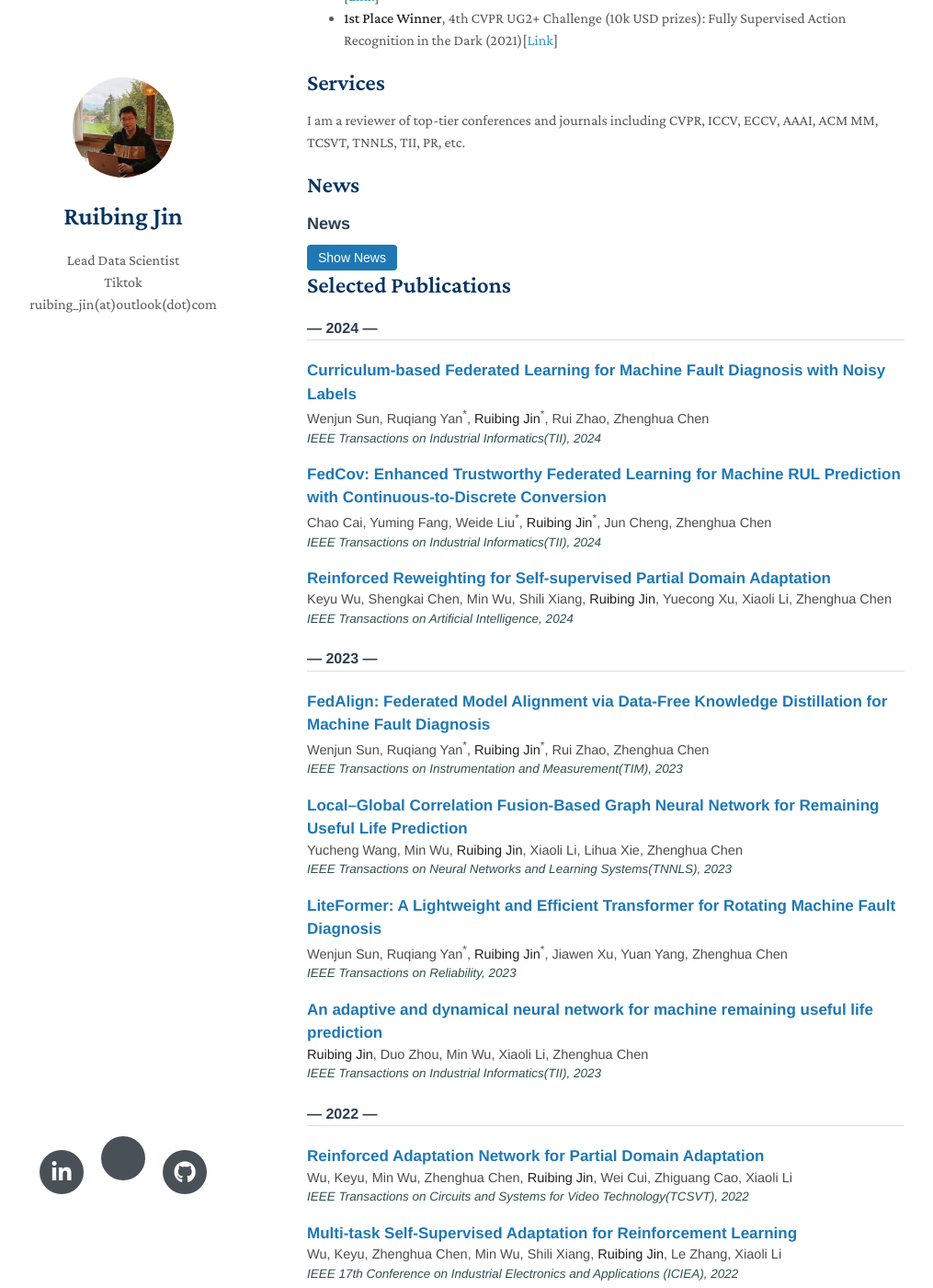
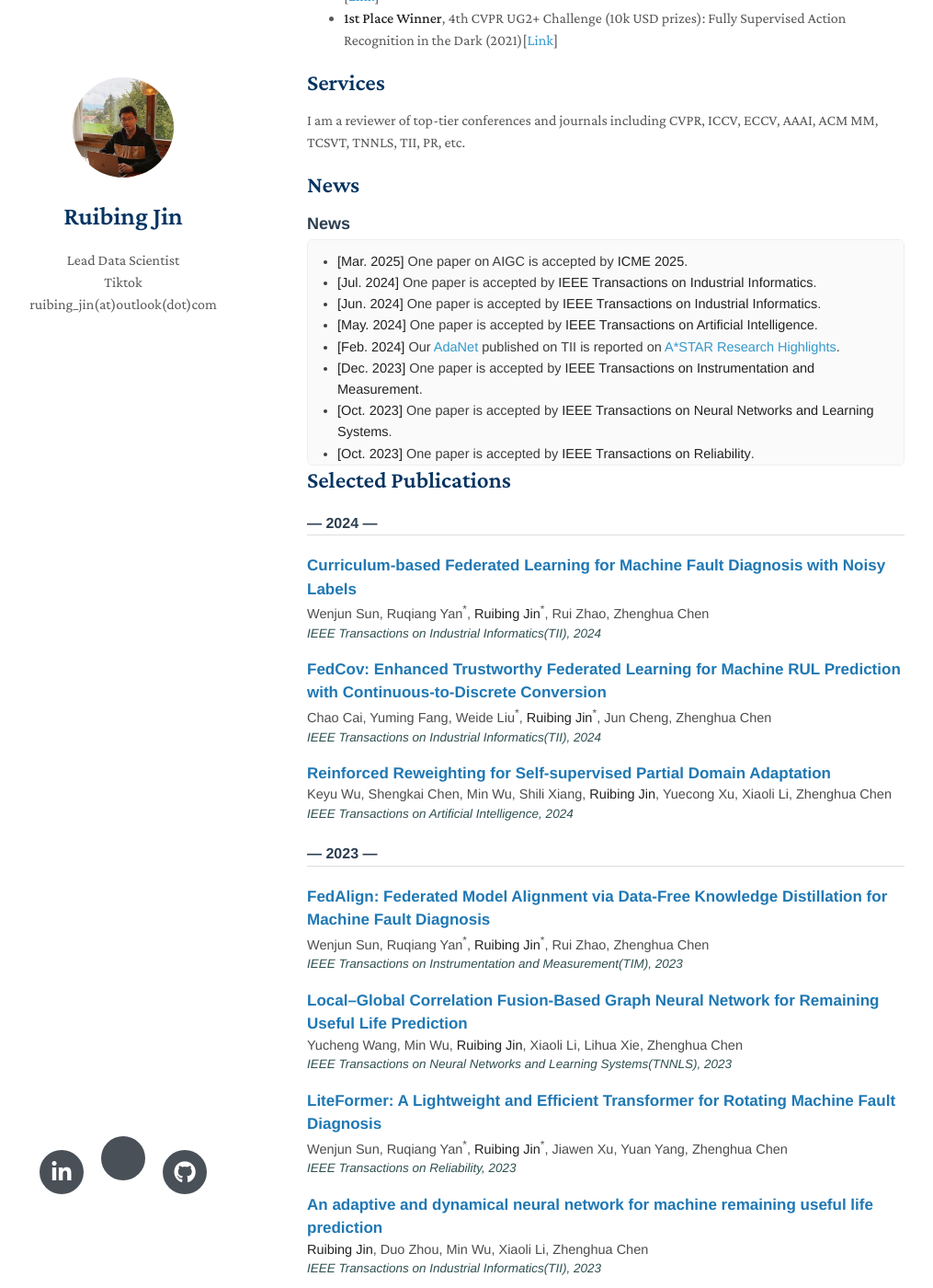
Before and after one commit to ruibing-jin/ruibing-jin.github.io, a Jekyll site: the page built from index.md, in a window 1280 px wide and 1400 px high, scrolled down 514 px. Shown: the whole window at 92% size, without its empty margins (136-1151 px from the left). Built offline with Jekyll 4.4.1, drawn with Linux system fonts in a browser that asks for light colours; nearby versions of some CDN libraries; a style sheet for code colours, icons or effects is not loaded; our own code applies the rules of GitHub Pages for plain Markdown files; part of the change alters nothing that is shown.

Commit message:
Update index.md

```diff
--- a/index.md
+++ b/index.md
@@ -19,13 +19,7 @@ I am a reviewer of top-tier conferences and journals including CVPR, ICCV, ECCV,
 
 ## News
 <style>
-  .news-scroll-wrapper {
-    overflow: hidden;
-    transition: max-height 0.4s ease;
-    max-height: 0;
-  }
-
-  .news-scroll-inner {
+  .news-scroll {
     max-height: 220px;
     overflow-y: auto;
     scroll-behavior: smooth;
@@ -33,78 +27,49 @@ I am a reviewer of top-tier conferences and journals including CVPR, ICCV, ECCV,
     padding: 12px;
     border-radius: 6px;
     background-color: #fafafa;
-    margin-top: 8px;
+    font-size: 14.5px;
+    color: #3d3d3d;
+    line-height: 1.6;
   }
-
-  .news-scroll-inner::-webkit-scrollbar {
+  .news-scroll::-webkit-scrollbar {
     width: 8px;
   }
-
-  .news-scroll-inner::-webkit-scrollbar-thumb {
+  .news-scroll::-webkit-scrollbar-thumb {
     background: #ccc;
     border-radius: 4px;
-  }
-
-  .toggle-button {
-    font-size: 14px;
-    background-color: #1f78b4;
-    color: white;
-    border: none;
-    padding: 6px 12px;
-    border-radius: 4px;
-    cursor: pointer;
-    margin-top: 6px;
   }
 </style>
 
 <div style="font-family:'Helvetica Neue', Helvetica, Arial, sans-serif; margin-top:20px;">
   <h3 style="font-size:18px; font-weight:600; color:#2c3e50; margin-bottom:6px;">News</h3>
 
-  <button class="toggle-button" onclick="toggleNews()">Show News</button>
-
-  <div id="newsWrapper" class="news-scroll-wrapper">
-    <div class="news-scroll-inner">
-      <ul style="margin: 0; padding-left: 20px; font-size:14.5px; color:#3d3d3d; line-height:1.6;">
-        <li><strong>[Mar. 2025]</strong> One paper on AIGC is accepted by <strong>ICME 2025</strong>.</li>
-        <li><strong>[Jul. 2024]</strong> One paper is accepted by <strong>IEEE Transactions on Industrial Informatics</strong>.</li>
-        <li><strong>[Jun. 2024]</strong> One paper is accepted by <strong>IEEE Transactions on Industrial Informatics</strong>.</li>
-        <li><strong>[May. 2024]</strong> One paper is accepted by <strong>IEEE Transactions on Artificial Intelligence</strong>.</li>
-        <li><strong>[Feb. 2024]</strong> Our <a href="https://ieeexplore.ieee.org/abstract/document/10065450">AdaNet</a> published on TII is reported on <a href="https://research.a-star.edu.sg/articles/highlights/seamless-operations-with-machine-health-checks/">A*STAR Research Highlights</a>.</li>
-        <li><strong>[Dec. 2023]</strong> One paper is accepted by <strong>IEEE Transactions on Instrumentation and Measurement</strong>.</li>
-        <li><strong>[Oct. 2023]</strong> One paper is accepted by <strong>IEEE Transactions on Neural Networks and Learning Systems</strong>.</li>
-        <li><strong>[Oct. 2023]</strong> One paper is accepted by <strong>IEEE Transactions on Reliability</strong>.</li>
-        <li><strong>[Mar. 2023]</strong> One paper is accepted by <strong>IEEE Transactions on Industrial Informatics</strong>.</li>
-        <li><strong>[Dec. 2022]</strong> Our paper “Multi-task Self-Supervised Adaptation for Reinforcement Learning” has won <strong>the best paper award</strong> at The 17th IEEE Conference on Industrial Electronics and Applications 2022！</li>
-        <li><strong>[Dec. 2022]</strong> The source code for our <a href="https://github.com/ruibing-jin/Bi_LSTM_TS">Bi-LSTM based Two-Stream Network for RUL</a> is released!</li>
-        <li><strong>[Nov. 2022]</strong> One paper is accepted by <strong>IEEE Transactions on Circuits and Systems for Video Technology</strong>.</li>
-        <li><strong>[Oct. 2022]</strong> 💥💥Our <a href="https://ieeexplore.ieee.org/document/9849459">PE-Net</a> receives much attention and is reported by the <a href="https://mp.weixin.qq.com/s/Mua13qe4LJqt1AwZ2XHFYQ">official JAS channel</a> and some famous media, such as <a href="https://techxplore.com/news/2022-10-convolutional-neural-network-framework-life.amp">Tech Xplore</a>, <a href="https://www.eurekalert.org/news-releases/968147">EurekAlert!</a>, and <a href="https://www.prnewswire.com/news-releases/new-study-in-ieeecaa-journal-of-automatica-sinica-describes-convolutional-neural-network-framework-to-predict-remaining-useful-life-in-machines-301654980.html">PR Newswire</a>.</li>
-        <li><strong>[Oct. 2022]</strong> The source code for our <a href="https://github.com/ruibing-jin/PE-Net">PE-Net</a> is released!</li>
-        <li><strong>[Aug. 2022]</strong> One paper is accepted by <strong>IEEE/CAA Journal of Automatica Sinica</strong>.</li>
-        <li><strong>[Apr. 2022]</strong> One paper is accepted by <strong>IEEE Transactions on Instrumentation and Measurement</strong>.</li>
-        <li><strong>[Feb. 2022]</strong> One paper is accepted by <strong>Knowledge-Based Systems</strong></li>
-        <li><strong>[Feb. 2022]</strong> One paper is accepted by <strong>Pattern Recognition</strong></li>
-        <li><strong>[Jun. 2021]</strong> Our team <strong>AStarTrek</strong> achieved the <strong>1st place winner</strong> for <a href="http://cvpr2022.ug2challenge.org/program21/leaderboard21_t2.html">the CVPR 2021 UG2+ Challenge Track 2.1</a>, which is officially reported by ASTAR on <a href="https://www.linkedin.com/feed/update/urn:li:activity:6805305218507657216/">LinkedIn</a>.</li>
-        <li><strong>[Jun. 2021]</strong> One paper is accepted by <strong>Journal of Biophotonics</strong>.</li>
-        <li><strong>[Apr. 2021]</strong> One paper is accepted by <strong>Biomedical Optics Express</strong>.</li>
-        <li><strong>[Oct. 2020]</strong> One paper is accepted by <strong>IEEE Signal Processing Letters</strong>.</li>
-      </ul>
-    </div>
+  <div class="news-scroll">
+    <ul style="margin: 0; padding-left: 20px;">
+      <li><strong>[Mar. 2025]</strong> One paper on AIGC is accepted by <strong>ICME 2025</strong>.</li>
+      <li><strong>[Jul. 2024]</strong> One paper is accepted by <strong>IEEE Transactions on Industrial Informatics</strong>.</li>
+      <li><strong>[Jun. 2024]</strong> One paper is accepted by <strong>IEEE Transactions on Industrial Informatics</strong>.</li>
+      <li><strong>[May. 2024]</strong> One paper is accepted by <strong>IEEE Transactions on Artificial Intelligence</strong>.</li>
+      <li><strong>[Feb. 2024]</strong> Our <a href="https://ieeexplore.ieee.org/abstract/document/10065450">AdaNet</a> published on TII is reported on <a href="https://research.a-star.edu.sg/articles/highlights/seamless-operations-with-machine-health-checks/">A*STAR Research Highlights</a>.</li>
+      <li><strong>[Dec. 2023]</strong> One paper is accepted by <strong>IEEE Transactions on Instrumentation and Measurement</strong>.</li>
+      <li><strong>[Oct. 2023]</strong> One paper is accepted by <strong>IEEE Transactions on Neural Networks and Learning Systems</strong>.</li>
+      <li><strong>[Oct. 2023]</strong> One paper is accepted by <strong>IEEE Transactions on Reliability</strong>.</li>
+      <li><strong>[Mar. 2023]</strong> One paper is accepted by <strong>IEEE Transactions on Industrial Informatics</strong>.</li>
+      <li><strong>[Dec. 2022]</strong> Our paper “Multi-task Self-Supervised Adaptation for Reinforcement Learning” has won <strong>the best paper award</strong> at The 17th IEEE Conference on Industrial Electronics and Applications 2022！</li>
+      <li><strong>[Dec. 2022]</strong> The source code for our <a href="https://github.com/ruibing-jin/Bi_LSTM_TS">Bi-LSTM based Two-Stream Network for RUL</a> is released!</li>
+      <li><strong>[Nov. 2022]</strong> One paper is accepted by <strong>IEEE Transactions on Circuits and Systems for Video Technology</strong>.</li>
+      <li><strong>[Oct. 2022]</strong> 💥💥Our <a href="https://ieeexplore.ieee.org/document/9849459">PE-Net</a> receives much attention and is reported by the <a href="https://mp.weixin.qq.com/s/Mua13qe4LJqt1AwZ2XHFYQ">official JAS channel</a> and some famous media, such as <a href="https://techxplore.com/news/2022-10-convolutional-neural-network-framework-life.amp">Tech Xplore</a>, <a href="https://www.eurekalert.org/news-releases/968147">EurekAlert!</a>, and <a href="https://www.prnewswire.com/news-releases/new-study-in-ieeecaa-journal-of-automatica-sinica-describes-convolutional-neural-network-framework-to-predict-remaining-useful-life-in-machines-301654980.html">PR Newswire</a>.</li>
+      <li><strong>[Oct. 2022]</strong> The source code for our <a href="https://github.com/ruibing-jin/PE-Net">PE-Net</a> is released!</li>
+      <li><strong>[Aug. 2022]</strong> One paper is accepted by <strong>IEEE/CAA Journal of Automatica Sinica</strong>.</li>
+      <li><strong>[Apr. 2022]</strong> One paper is accepted by <strong>IEEE Transactions on Instrumentation and Measurement</strong>.</li>
+      <li><strong>[Feb. 2022]</strong> One paper is accepted by <strong>Knowledge-Based Systems</strong></li>
+      <li><strong>[Feb. 2022]</strong> One paper is accepted by <strong>Pattern Recognition</strong></li>
+      <li><strong>[Jun. 2021]</strong> Our team <strong>AStarTrek</strong> achieved the <strong>1st place winner</strong> for <a href="http://cvpr2022.ug2challenge.org/program21/leaderboard21_t2.html">the CVPR 2021 UG2+ Challenge Track 2.1</a>, which is officially reported by ASTAR on <a href="https://www.linkedin.com/feed/update/urn:li:activity:6805305218507657216/">LinkedIn</a>.</li>
+      <li><strong>[Jun. 2021]</strong> One paper is accepted by <strong>Journal of Biophotonics</strong>.</li>
+      <li><strong>[Apr. 2021]</strong> One paper is accepted by <strong>Biomedical Optics Express</strong>.</li>
+      <li><strong>[Oct. 2020]</strong> One paper is accepted by <strong>IEEE Signal Processing Letters</strong>.</li>
+    </ul>
   </div>
 </div>
-
-<script>
-  function toggleNews() {
-    const wrapper = document.getElementById("newsWrapper");
-    const btn = document.querySelector(".toggle-button");
-    if (wrapper.style.maxHeight === "0px" || wrapper.style.maxHeight === "") {
-      wrapper.style.maxHeight = "1000px";
-      btn.textContent = "Hide News";
-    } else {
-      wrapper.style.maxHeight = "0px";
-      btn.textContent = "Show News";
-    }
-  }
-</script>
 
 ## Selected Publications
 <div style="font-family:'Helvetica Neue',Helvetica,Arial,sans-serif; line-height:1.5;">
```
